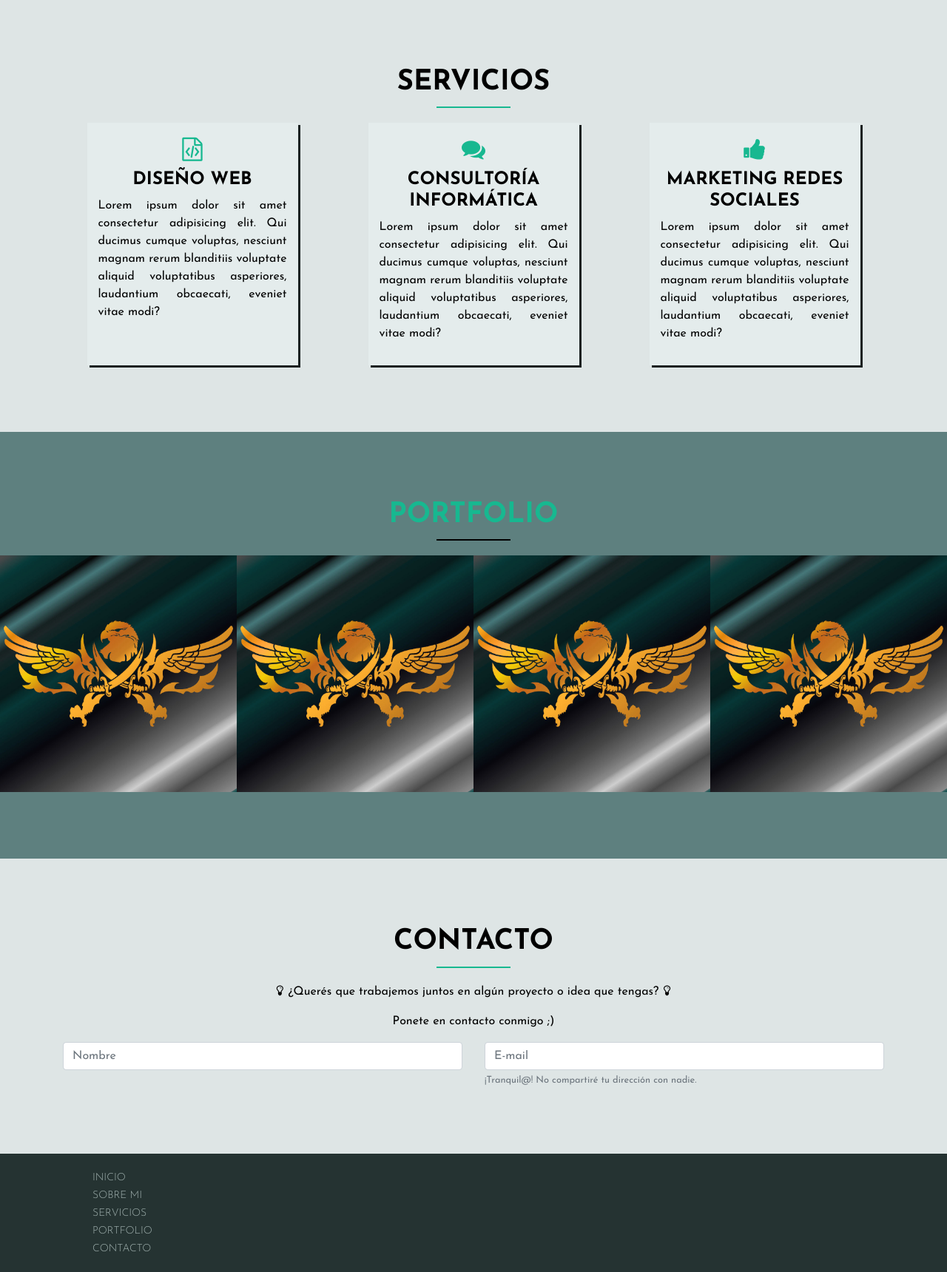
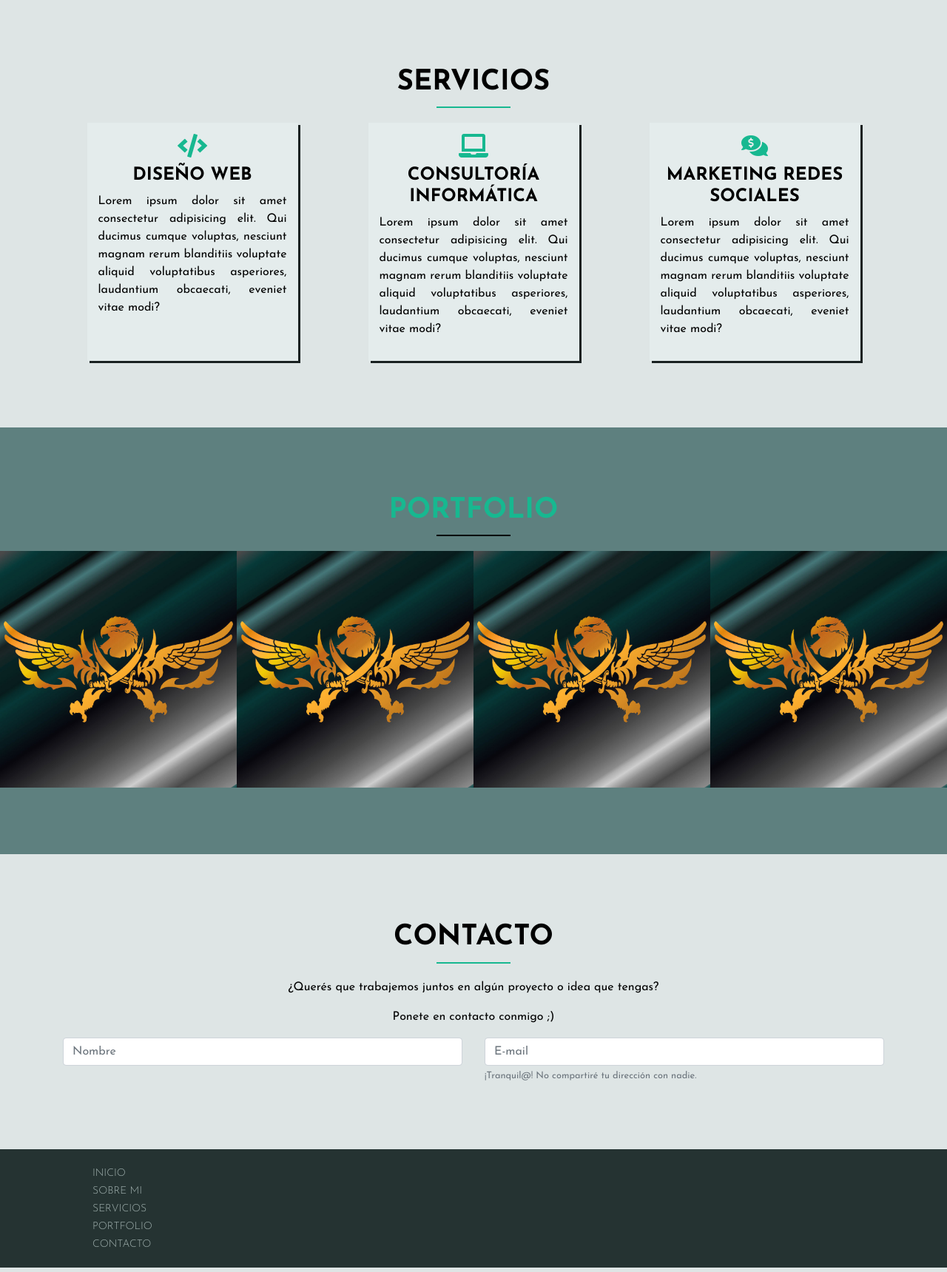
Before and after one commit to nabiedma/web-personal, a PHP site: page / in a window 1280 px wide. Shown: the part 1809-3529 px from the top of the page at 74% size. Run offline with PHP 8.4, Linux system fonts and the light colour scheme.

Commit message:
Se cambió iconos Fontello por Font Awesome. Se eliminaron archivos.

```diff
--- a/css/fontello.css
+++ /dev/null
@@ -1,65 +0,0 @@
-@font-face {
-  font-family: 'fontello';
-  src: url('../font/fontello.eot?82482743');
-  src: url('../font/fontello.eot?82482743#iefix') format('embedded-opentype'),
-       url('../font/fontello.woff2?82482743') format('woff2'),
-       url('../font/fontello.woff?82482743') format('woff'),
-       url('../font/fontello.ttf?82482743') format('truetype'),
-       url('../font/fontello.svg?82482743#fontello') format('svg');
-  font-weight: normal;
-  font-style: normal;
-}
-/* Chrome hack: SVG is rendered more smooth in Windozze. 100% magic, uncomment if you need it. */
-/* Note, that will break hinting! In other OS-es font will be not as sharp as it could be */
-/*
-@media screen and (-webkit-min-device-pixel-ratio:0) {
-  @font-face {
-    font-family: 'fontello';
-    src: url('../font/fontello.svg?82482743#fontello') format('svg');
-  }
-}
-*/
-
- [class^="icon-"]:before, [class*=" icon-"]:before {
-  font-family: "fontello";
-  font-style: normal;
-  font-weight: normal;
-  speak: none;
-
-  display: inline-block;
-  text-decoration: inherit;
-  width: 1em;
-  margin-right: .2em;
-  text-align: center;
-  /* opacity: .8; */
-
-  /* For safety - reset parent styles, that can break glyph codes*/
-  font-variant: normal;
-  text-transform: none;
-
-  /* fix buttons height, for twitter bootstrap */
-  line-height: 1em;
-
-  /* Animation center compensation - margins should be symmetric */
-  /* remove if not needed */
-  margin-left: .2em;
-
-  /* you can be more comfortable with increased icons size */
-  /* font-size: 120%; */
-
-  /* Font smoothing. That was taken from TWBS */
-  -webkit-font-smoothing: antialiased;
-  -moz-osx-font-smoothing: grayscale;
-
-  /* Uncomment for 3D effect */
-  /* text-shadow: 1px 1px 1px rgba(127, 127, 127, 0.3); */
-}
-
-.icon-heart:before { content: '\e800'; } /* '' */
-.icon-ok-circled:before { content: '\e801'; } /* '' */
-.icon-chat:before { content: '\e802'; } /* '' */
-.icon-cog-alt:before { content: '\e806'; } /* '' */
-.icon-lightbulb:before { content: '\f0eb'; } /* '' */
-.icon-thumbs-up-alt:before { content: '\f164'; } /* '' */
-.icon-file-code:before { content: '\f1c9'; } /* '' */
-.icon-handshake-o:before { content: '\f2b5'; } /* '' */
--- a/css/style.css
+++ b/css/style.css
@@ -150,6 +150,7 @@
     color: #17b890;
     display: block;
     text-align: center;
+    padding-bottom: 10px;
 }
 
 .section-services h3 {
--- a/index.html
+++ b/index.html
@@ -16,8 +16,8 @@
     <link rel="stylesheet" href="css/bootstrap.min.css">
     <!-- Animate CSS  -->
     <link rel="stylesheet" href="css/animate.css">
-    <!-- Fontello CSS  -->
-    <link rel="stylesheet" href="css/fontello.css">
+    <!-- Font Awesome CSS  -->
+    <link rel="stylesheet" href="https://use.fontawesome.com/releases/v5.7.1/css/all.css" integrity="sha384-fnmOCqbTlWIlj8LyTjo7mOUStjsKC4pOpQbqyi7RrhN7udi9RwhKkMHpvLbHG9Sr" crossorigin="anonymous">
     <!-- Google Font -->
     <link href="https://fonts.googleapis.com/css?family=Josefin+Sans:300,300i,400,700" rel="stylesheet">
     <!-- Core Style CSS -->
@@ -110,7 +110,7 @@
         </div>
         <div class="row justify-content-around">
           <div class="col-3 servicio">
-            <i class="icon-file-code"></i>
+            <i class="fas fa-code"></i>
             <h3 class="servicio-title text-center">Diseño Web</h3>
             <p class="servicio-text text-justify">
               Lorem ipsum dolor sit amet consectetur adipisicing elit. Qui ducimus cumque voluptas, nesciunt magnam rerum blanditiis voluptate aliquid voluptatibus
@@ -118,7 +118,7 @@
             </p>
           </div>
           <div class="col-3 servicio">
-            <i class="icon-chat"></i>
+            <i class="fas fa-laptop"></i>
             <h3 class="servicio-title text-center">Consultoría Informática</h3>
               <p class="servicio-text text-justify">
                   Lorem ipsum dolor sit amet consectetur adipisicing elit. Qui ducimus cumque voluptas, nesciunt magnam rerum blanditiis voluptate aliquid voluptatibus
@@ -126,7 +126,7 @@
               </p>
             </div>
             <div class="col-3 servicio">
-              <i class="icon-thumbs-up-alt"></i>
+              <i class="fas fa-comments-dollar"></i>
               <h3 class="servicio-title text-center">Marketing Redes Sociales</h3>
                 <p class="servicio-text text-justify">
                     Lorem ipsum dolor sit amet consectetur adipisicing elit. Qui ducimus cumque voluptas, nesciunt magnam rerum blanditiis voluptate aliquid voluptatibus
--- a/js/custom.js
+++ b/js/custom.js
@@ -1,3 +1,3 @@
 $(window).scroll(function(){
-    $('nav').toggleClass('scrolled', $(this).scrollTop() > 80)
-})
+    $('nav').toggleClass('scrolled', $(this).scrollTop() > 100)
+});
```
Also changed, not shown: css/fontello-codes.css (deleted, +0 -9 lines), css/fontello-ie7-codes.css (deleted, +0 -9 lines), css/fontello-ie7.css (deleted, +0 -20 lines), css/fontello-embedded.css (deleted), font/fontello.ttf (deleted), font/fontello.woff (deleted), font/fontello.woff2 (deleted), 2 other files.
